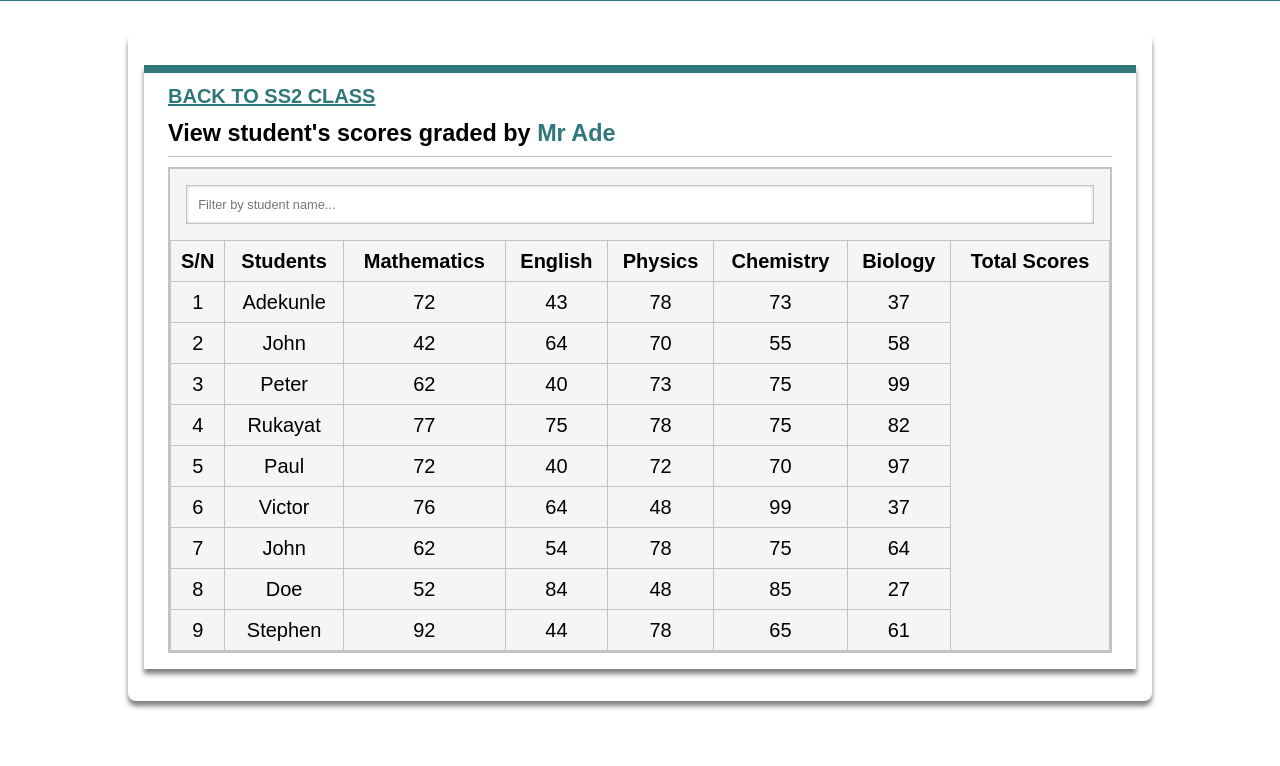
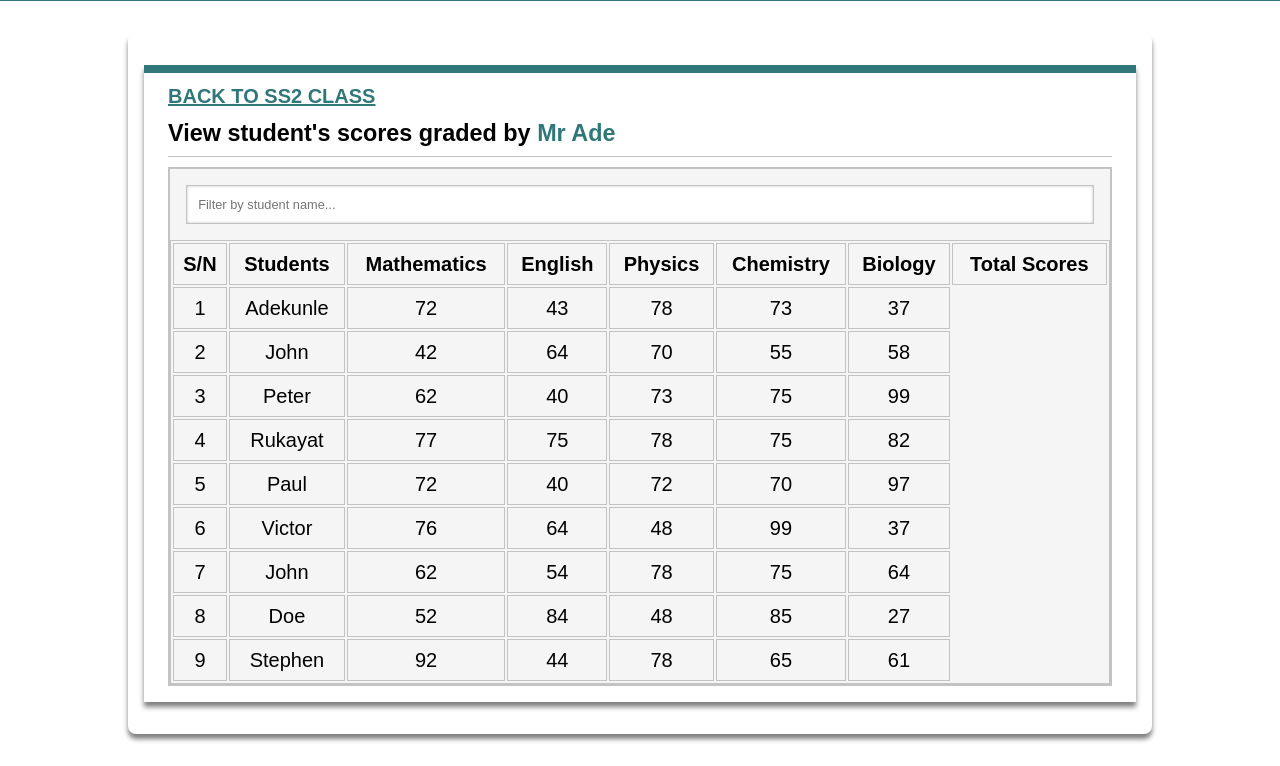
Before and after one commit to ObiFaith/Table_Zuri, a plain HTML site: page index.html in a window 1280 px wide. Shown: the part 71-837 px from the top of the page. Before the commit the page ends 804 px from the top, so only its background shows below. Drawn offline with Linux system fonts and the light colour scheme.

Commit message:
Remove Border Collapse

```diff
--- a/style.css
+++ b/style.css
@@ -143,7 +143,7 @@ nav{
 
 table{
     width: 100%;
-    border-collapse: collapse;
+    /*border-collapse: collapse;*/
 }
 
 table, th, td{
```
